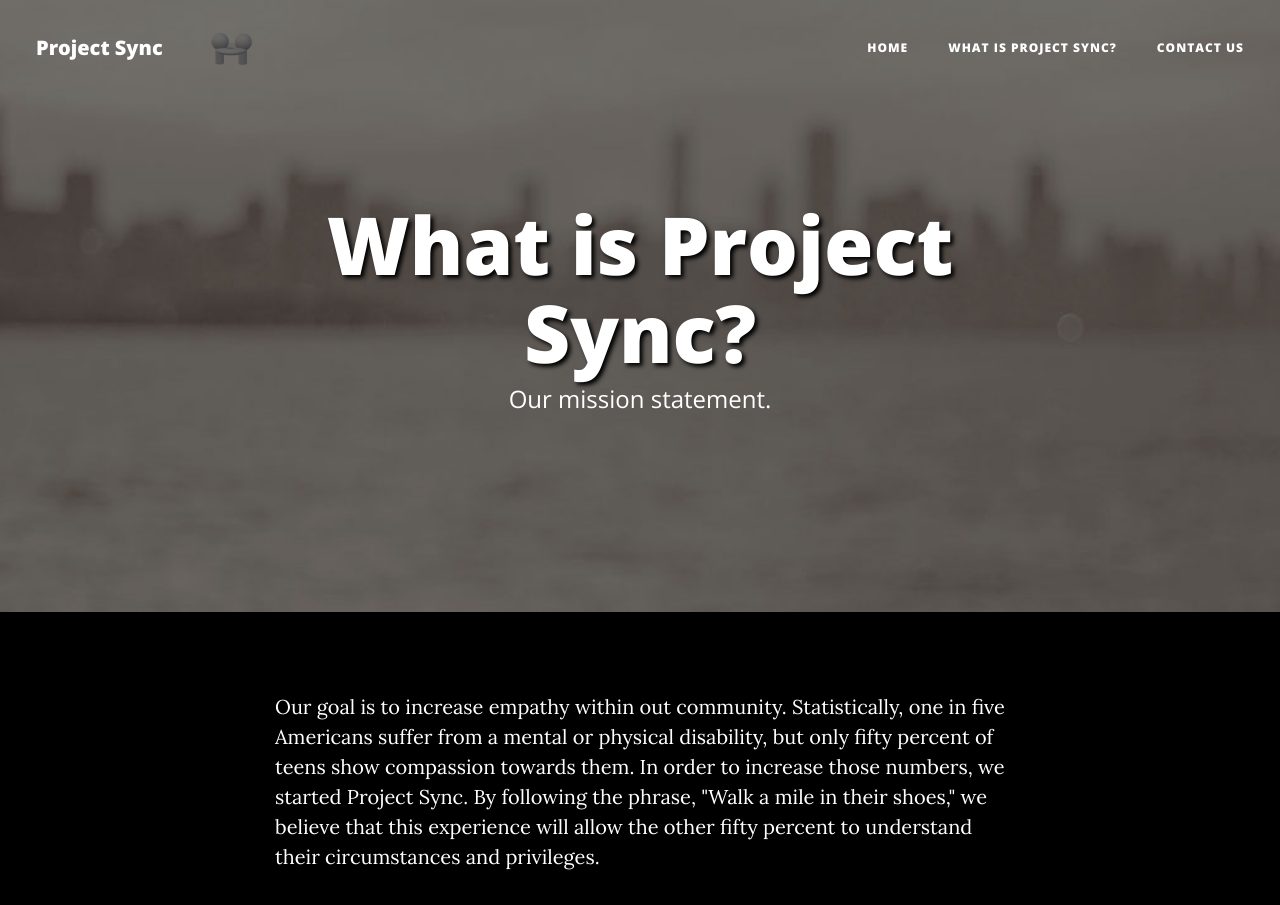
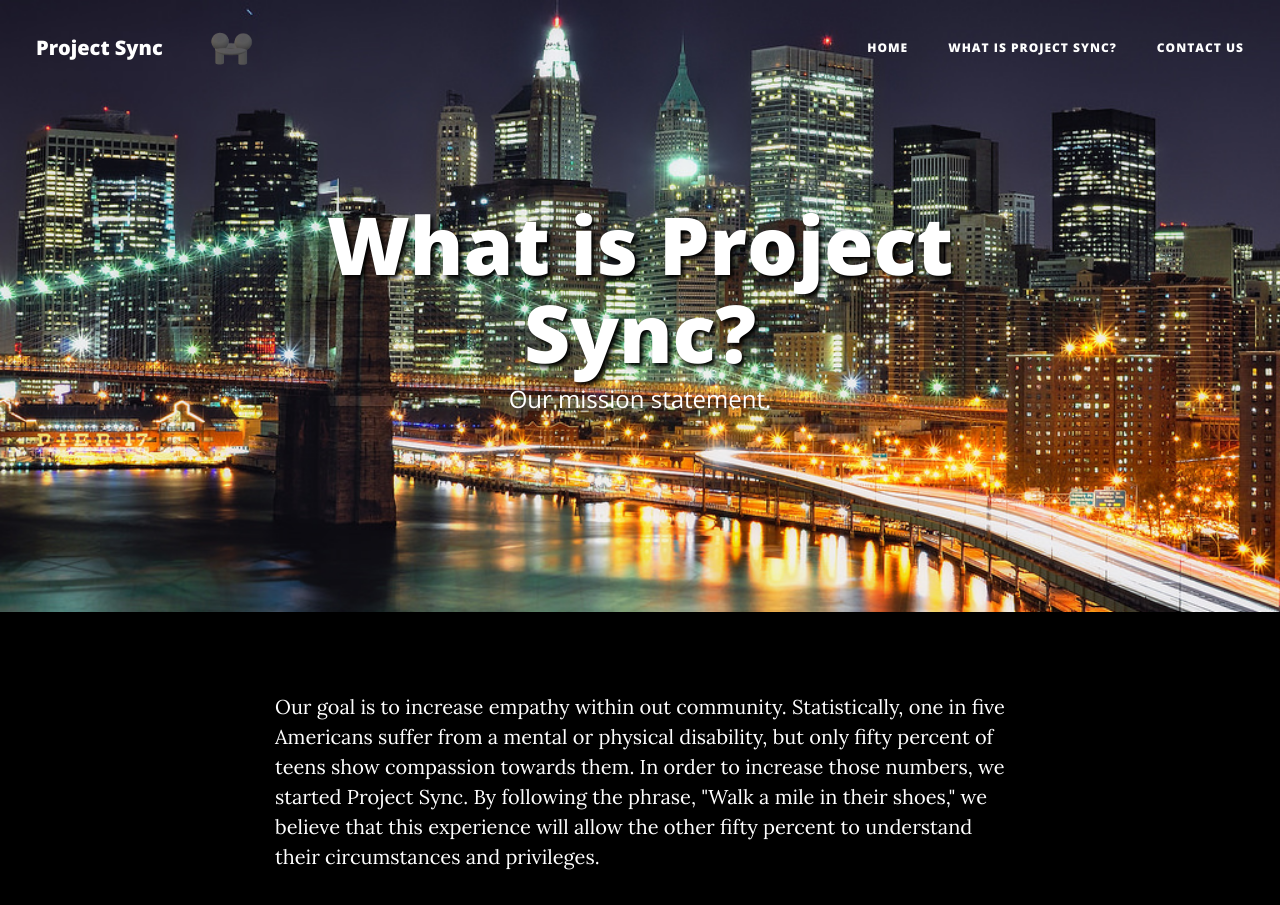
Before and after one commit to StephenASC4/projectsync, a website: page about.html in a window 1280 px wide. Shown: the top 905 px of the page. Drawn offline with nearby package versions, Linux system fonts and the light colour scheme.

Commit message:
Update about.html

```diff
--- a/about.html
+++ b/about.html
@@ -52,7 +52,7 @@
     </nav>
 
     <!-- Page Header -->
-    <header class="masthead" style="background-image: url('img/about-bg.jpg')">
+    <header class="masthead" style="background-image: url('img/manhattan.jpg')">
       <div class="container">
         <div class="row">
           <div class="col-lg-8 col-md-10 mx-auto">
```
